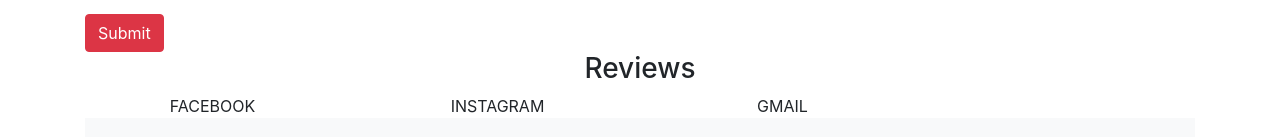
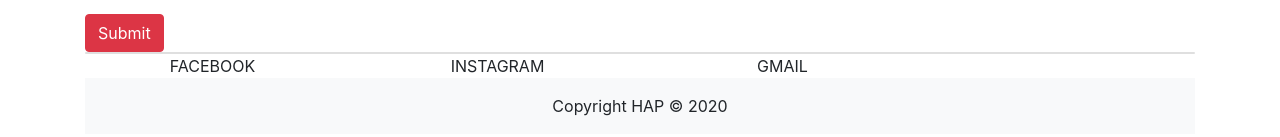
Before and after one commit to Pravindu-Lokuarumage/Strawhats, a React (Create React App) app in the folder web/: page /about-me in a window 1280 px wide. Shown: the part 1425-1562 px from the top of the page. Built offline with nearby package versions, Linux system fonts and the light colour scheme; no server answers; sample sign-in values are in the browser's storage.

Commit message:
NEW: added review card

```diff
--- a/web/src/components/review.jsx
+++ b/web/src/components/review.jsx
@@ -1,7 +1,7 @@
 import React, { Component } from 'react';
 import 'bootstrap/dist/css/bootstrap.min.css';
 import Navbar from 'react-bootstrap/Navbar'
-import Nav from 'react-bootstrap/Nav'
+import Card from 'react-bootstrap/Card'
 import {Link} from 'react-router-dom';
 
 class Review extends Component {
@@ -14,11 +14,11 @@ class Review extends Component {
 	}
   render(){
     return(
-        <div className="container">
-            <div className="text-center"><h3>Reviews</h3></div>
-            <div>{this.props.comment}</div>
-            <div></div>
-        </div>
+      <Card>
+        <div>{this.props.user}</div>
+        <div>{this.props.comment}</div>
+      </Card>
+
     );
   }
 
```
